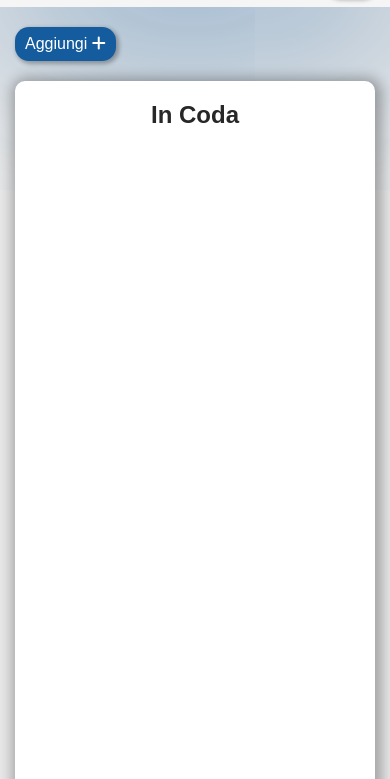
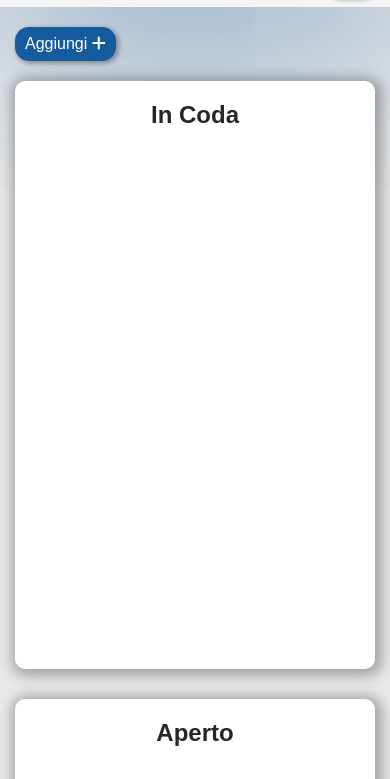
Before and after one commit to Leonardo-Corazzini/TaskTide, a plain HTML site: page kanban/index.html in a window 390 px wide. Shown: the part 65-844 px from the top of the page. Drawn offline with Linux system fonts and the light colour scheme; a web font is replaced by a local one.

Commit message:
FIX: media querries and delete modal black

```diff
--- a/kanban/css/app.css
+++ b/kanban/css/app.css
@@ -586,7 +586,22 @@ h1 {
 .dark-mode #confirm-button:hover{
     background-color:#2373be;
 }
+.dark-mode .delete-section{
+    background-color:rgb(25, 25, 25) ;
+}
 /* media querriers */
+@media (max-width: 2000px) {
+    .container {
+        max-width: 1024px;
+        margin: 0 auto;
+    }
+    .card-body {
+        width: 100%;
+        min-height: 500px;
+    }
+
+}
+
 @media (max-width: 992px) {
     .col {
         width: calc(100% / 2);
```
